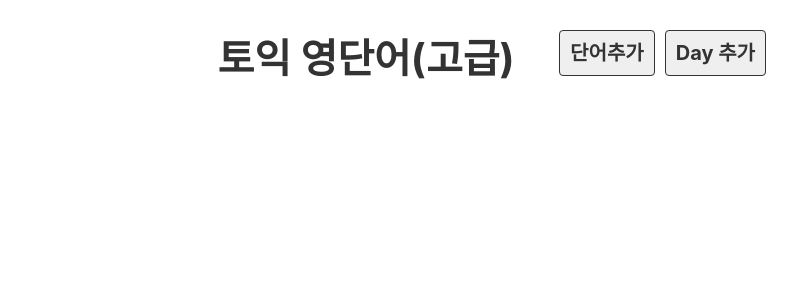
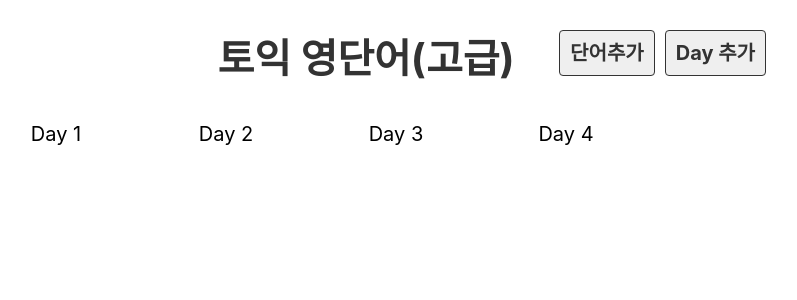
Before and after one commit to nkhyejin/react_voca, a React (Create React App) app: page / in a window 1280 px wide. Shown: the top 300 px of the page, without its empty margins (274-1071 px from the left). Built offline with nearby package versions, Linux system fonts and the light colour scheme.

Commit message:
Daylist 추가

```diff
--- a/src/App.js
+++ b/src/App.js
@@ -1,10 +1,12 @@
 import "./App.css";
+import DayList from "./component/DayList";
 import Header from "./component/Header";
 
 function App() {
   return (
     <div className="App">
       <Header></Header>
+      <DayList></DayList>
     </div>
   );
 }
--- /dev/null
+++ b/src/component/DayList.js
@@ -0,0 +1,15 @@
+import dummy from "../db/data.json";
+
+const DayList = () => {
+  console.log(dummy);
+  console.log(dummy.days);
+  return (
+    <ul className="list_day">
+      {dummy.days.map((day) => (
+        <li key={day.id}>Day {day.day}</li>
+      ))}
+    </ul>
+  );
+};
+
+export default DayList;
--- a/src/index.css
+++ b/src/index.css
@@ -48,3 +48,15 @@
   font-weight: bold;
   border-radius: 4px;
 }
+
+/* Three values: flex-grow | flex-shrink | flex-basis */
+.list_day {
+  display: flex;
+  flex-wrap: wrap;
+}
+.list_day li {
+  margin-left: 10px;
+  flex: 20% 0 0;
+  box-sizing: border-box;
+  padding: 10px;
+}
```
